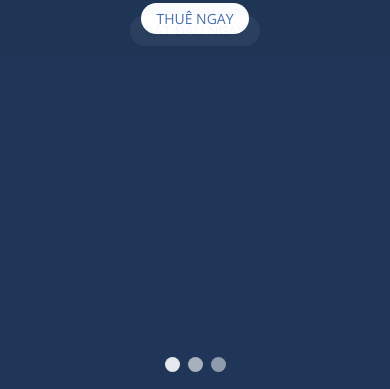
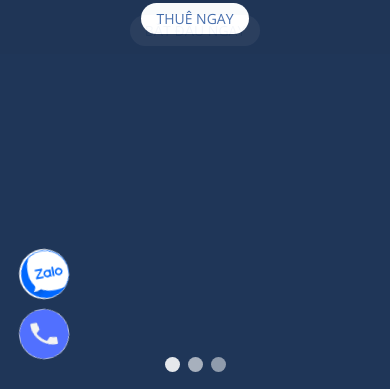
Before and after one commit to tientmt/htmedia_web, a plain HTML site: page index.html in a window 390 px wide. Shown: the part 455-844 px from the top of the page. Drawn offline with nearby package versions, Linux system fonts and the light colour scheme; a script that the page names is missing.

Commit message:
thêm zalo, phone

```diff
--- a/css/style.css
+++ b/css/style.css
@@ -1119,3 +1119,48 @@ body.mobile-nav-active #mobile-nav-toggle {
 #footer p a:hover {
     color: #ffffff;
 }
+
+/** zalo and phone start **/
+
+@keyframes swing {
+    0%, 100% {
+        transform: rotate(-10deg);
+    }
+    50% {
+        transform: rotate(10deg);
+    }
+}
+
+.button-contact {
+    position: fixed; /* Làm cho nút luôn nổi và không di chuyển khi scroll */
+    bottom: 20px; /* Khoảng cách từ dưới cùng của màn hình */
+    left: 20px; /* Khoảng cách từ cạnh trái của màn hình */
+    z-index: 1000; /* Đảm bảo rằng nó luôn hiển thị trên cùng */
+    display: inline-block; /* Để cho phép transform */
+    transition: transform 0.5s; /* Suôn sẻ chuyển động */
+    animation: swing 0.5s infinite alternate; /* Animation xoay lắc liên tục */
+}
+
+#zalo-vr {
+    margin-bottom: 60px; /* Khoảng cách giữa nút Zalo và Phone, bạn có thể điều chỉnh tùy ý */
+}
+.phone-vr {
+    position: relative; /* Thiết lập vị trí tương đối để chứa các phần tử bên trong */
+    margin-bottom: 10px; /* Khoảng cách giữa các nút nếu bạn có nhiều hơn một nút */
+}
+
+.phone-vr-img-circle {
+    width: 50px; /* Kích thước của vòng tròn ngoài cùng */
+    height: 50px;
+    border-radius: 50%; /* Làm cho nó trở thành hình tròn */
+    overflow: hidden; /* Ẩn bất kỳ phần nào của ảnh nằm ngoài kích thước đã đặt */
+    display: flex; /* Giúp căn chỉnh ảnh chính giữa */
+    justify-content: center;
+    align-items: center;
+}
+
+.phone-vr-img-circle img {
+    width: 100%; /* Làm cho ảnh vừa vặn với kích thước của vòng tròn */
+    height: auto; /* Đảm bảo tỷ lệ của ảnh được giữ nguyên */
+}
+/** zalo and phone end **/
--- a/index.html
+++ b/index.html
@@ -548,6 +548,28 @@
         <!-- Back to Top -->
         <a href="#" class="back-to-top"><i class="fa fa-chevron-up"></i></a>
 
+        <!-- Zalo and Phone-->
+        <div id="zalo-vr" class="button-contact">
+            <div class="phone-vr">
+                <div class="phone-vr-circle-fill"></div>
+                <div class="phone-vr-img-circle">
+                    <a target="_blank" href="https://zalo.me/0842888444">
+                        <img alt="Zalo" src="img/zalo.png">
+                    </a>
+                </div>
+            </div>
+        </div>
+        <div id="phone-vr" class="button-contact">
+            <div class="phone-vr">
+                <div class="phone-vr-circle-fill"></div>
+                <div class="phone-vr-img-circle">
+                    <a href="tel:0842888444">
+                        <img alt="Phone" src="img/phone.png" />
+                    </a>
+                </div>
+            </div>
+        </div>
+
         <!-- JavaScript Libraries -->
         <script src="https://code.jquery.com/jquery-3.4.1.min.js"></script>
         <script src="https://stackpath.bootstrapcdn.com/bootstrap/4.4.1/js/bootstrap.bundle.min.js"></script>
```
Also changed, not shown: img/phone.png (added), img/zalo.png (added).
